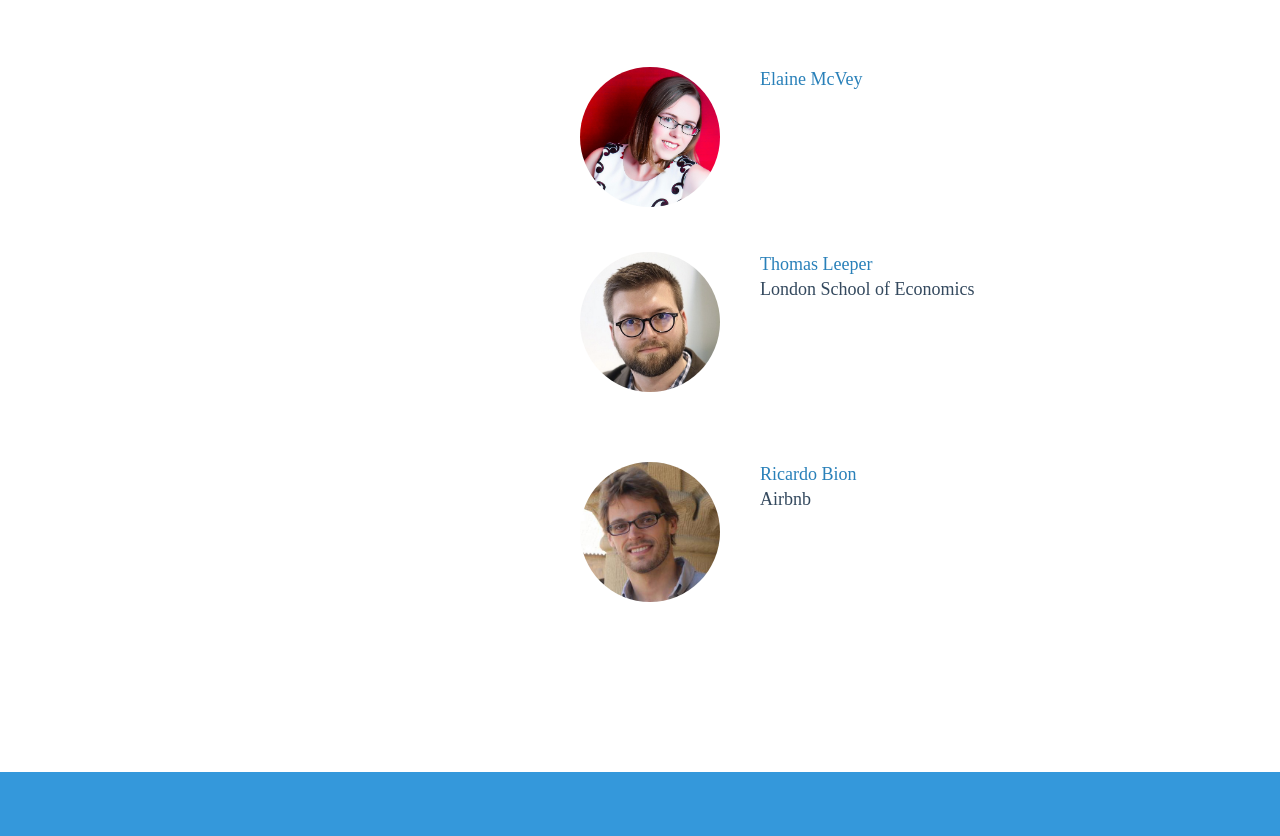
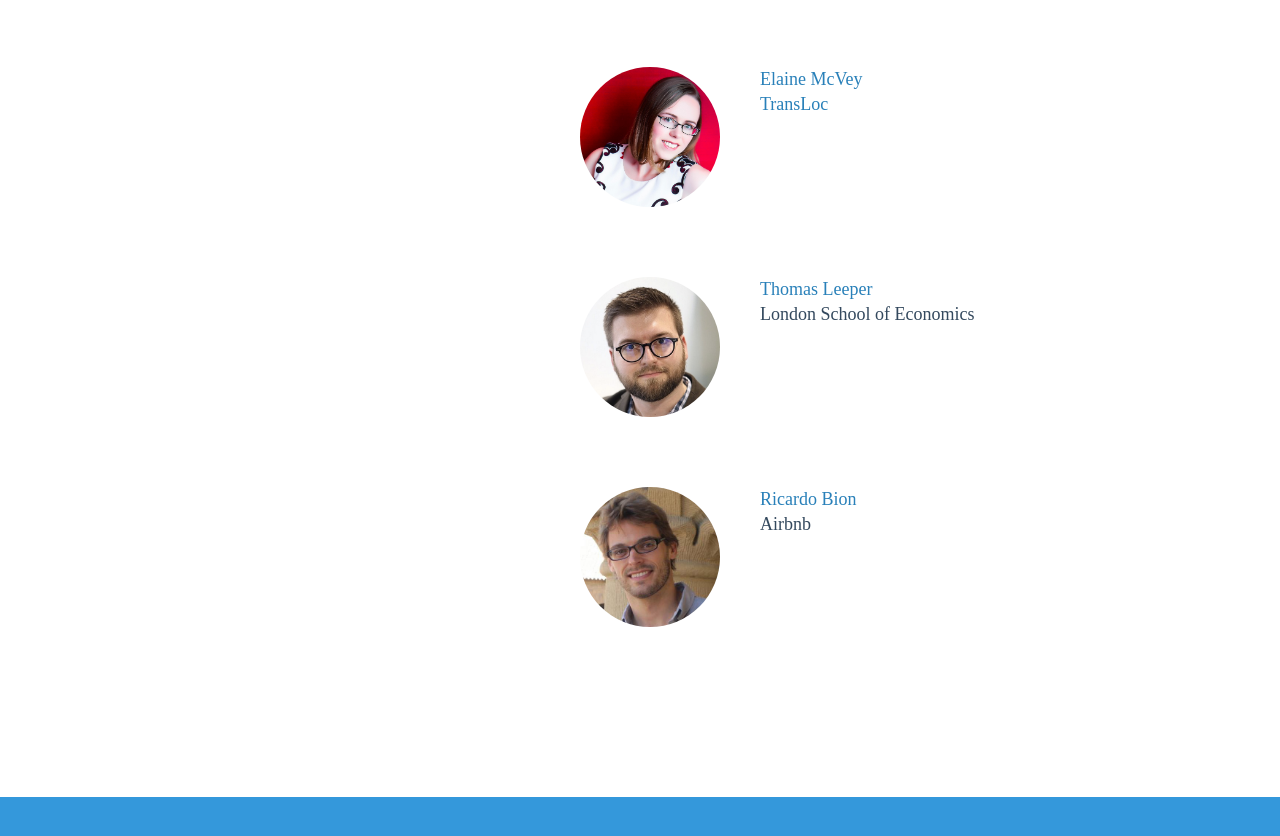
Before and after one commit to ropensci/unconf16, a plain HTML site: page index.html in a window 1280 px wide. Shown: the part 6600-7436 px from the top of the page. Drawn offline with nearby package versions, Linux system fonts and the light colour scheme.

Commit message:
Added Elaine McVey company affiliation

```diff
--- a/index.html
+++ b/index.html
@@ -223,6 +223,7 @@
       <div class="participant elaine-mcvey">
         <div class="participant-image"></div>
         <h3 class="participant-name"><a href="https://twitter.com/eamcvey">Elaine McVey</a></h3>
+        <p class="participant-affiliation"><a href="http://www.transloc.com/">TransLoc</a></p>
       </div>
 
       <div class="participant thomas-leeper">
```
